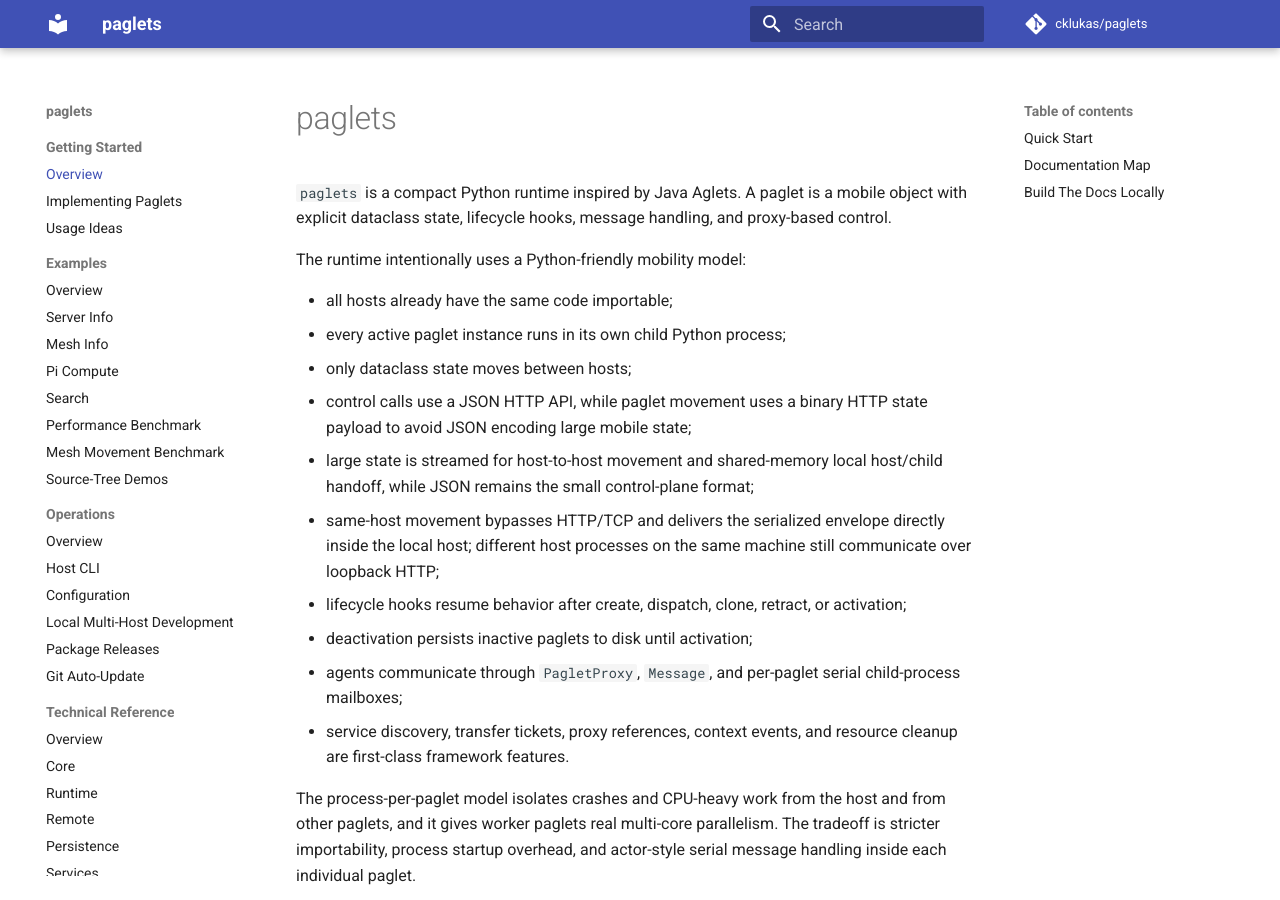
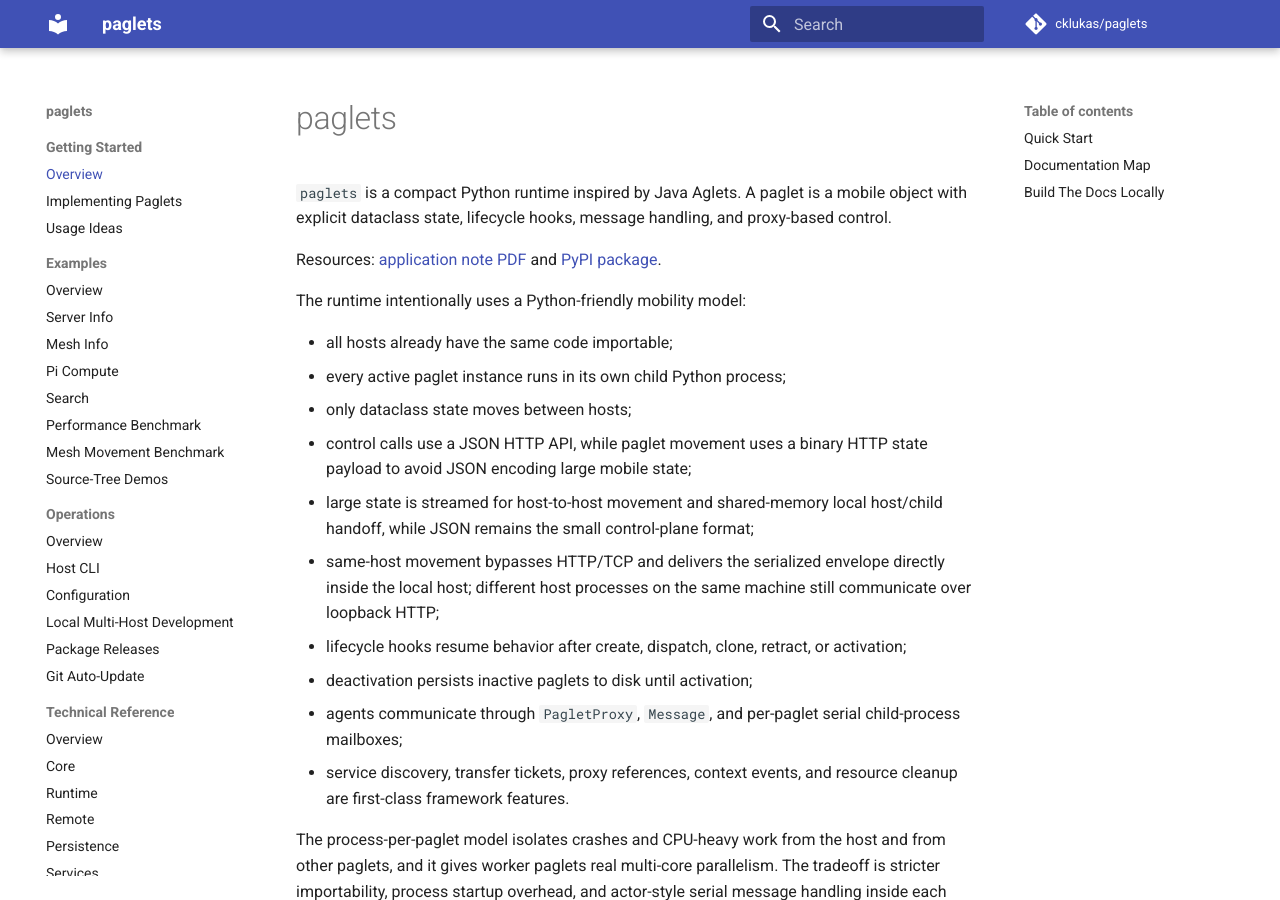
Before and after one commit to cklukas/paglets, an MkDocs documentation site: the page built from docs/index.md, in a window 1280 px wide and 900 px high. Built offline with MkDocs 1.6.1 and Material for MkDocs 9.7.7, drawn with Linux system fonts in a browser that asks for light colours; comment, search, counter and statistics services are not loaded.

Commit message:
Add paper and PyPI links to docs

```diff
--- a/docs/index.md
+++ b/docs/index.md
@@ -3,6 +3,9 @@
 `paglets` is a compact Python runtime inspired by Java Aglets. A paglet is a
 mobile object with explicit dataclass state, lifecycle hooks, message handling,
 and proxy-based control.
+
+Resources: [application note PDF](https://github.com/cklukas/paglets/releases/download/paper-2026-06-23/paglets-application-note.pdf)
+and [PyPI package](https://pypi.org/project/paglets/).
 
 The runtime intentionally uses a Python-friendly mobility model:
 
```
